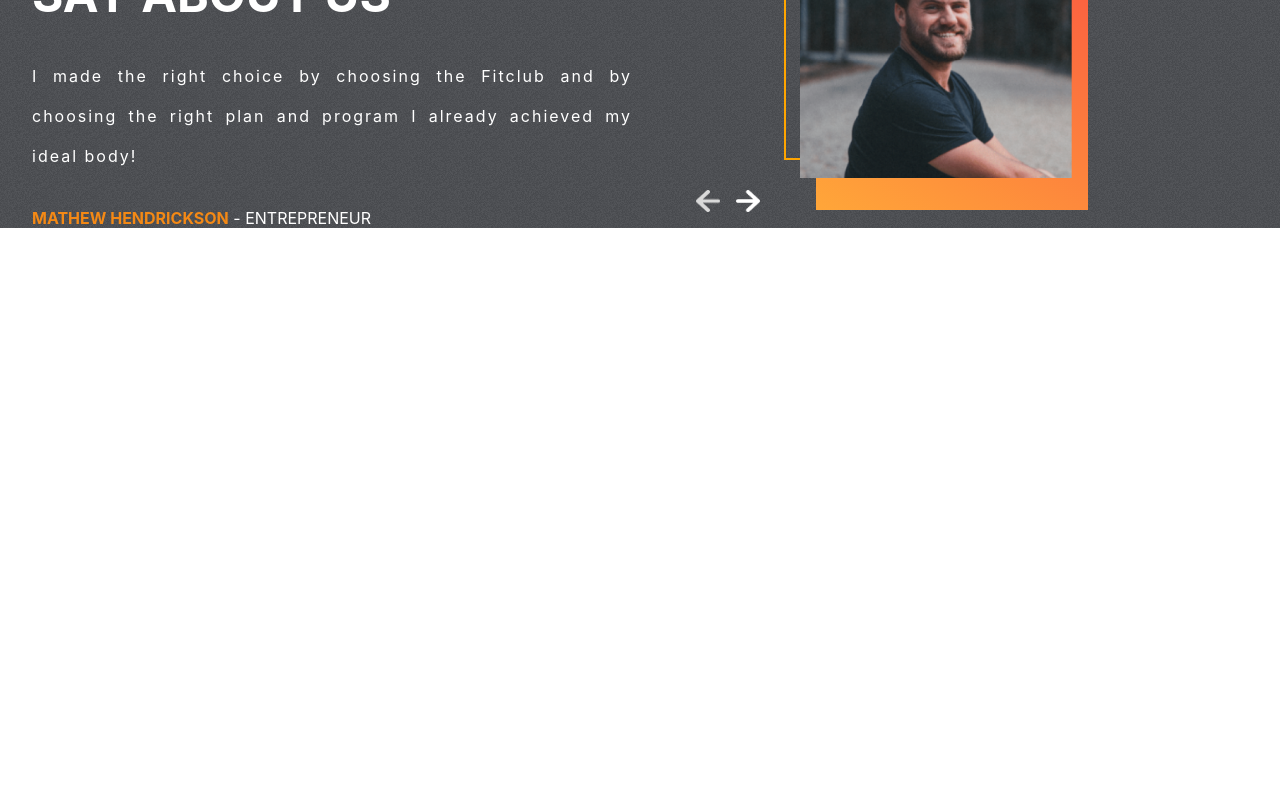
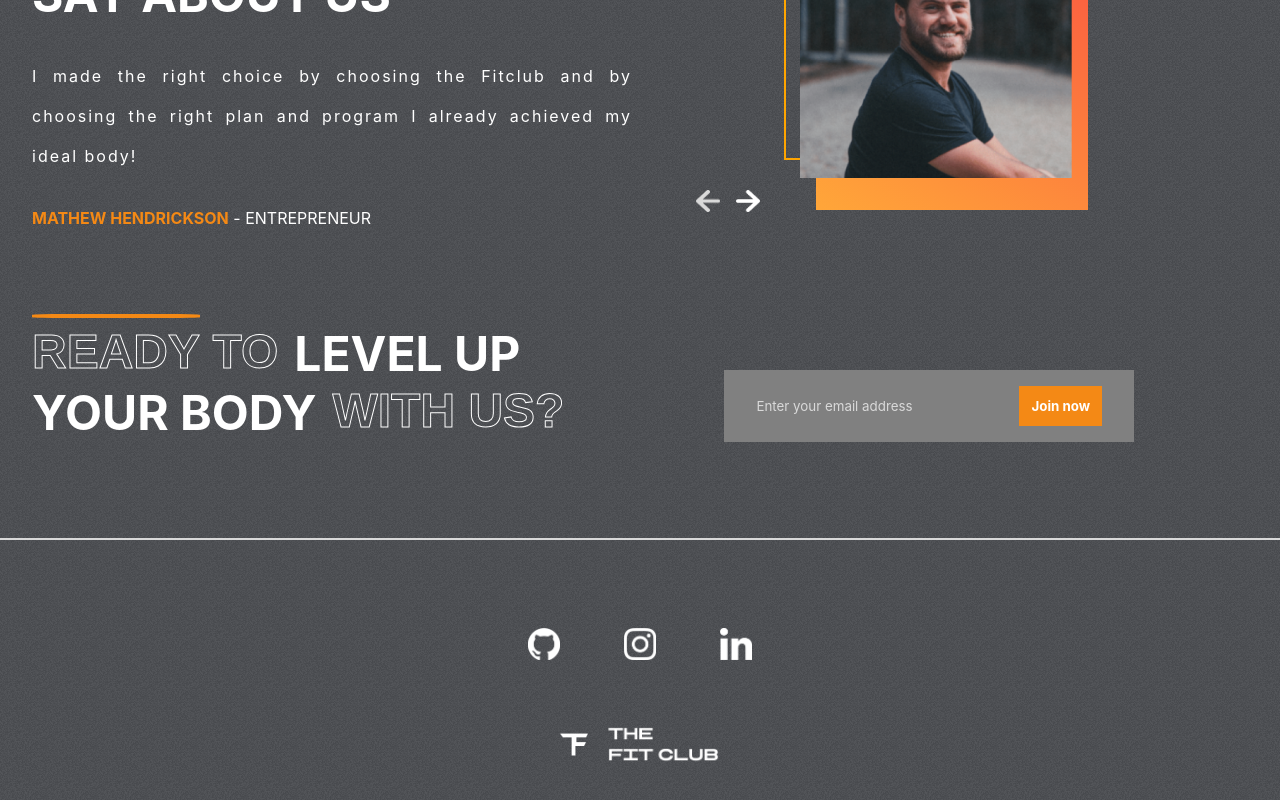
Before and after one commit to HugoPDF5/gym-land, a React (Vite) app: page / in a window 1280 px wide. Shown: the part 2703-3503 px from the top of the page. Before the commit the page ends 2931 px from the top, so only its background shows below. Built offline with nearby package versions, Linux system fonts and the light colour scheme.

Commit message:
feat: adding join and footer sections

```diff
--- a/package.json
+++ b/package.json
@@ -9,6 +9,7 @@
     "preview": "vite preview"
   },
   "dependencies": {
+    "@emailjs/browser": "^3.10.0",
     "react": "^18.2.0",
     "react-dom": "^18.2.0",
     "sass": "^1.60.0"
--- a/src/App.jsx
+++ b/src/App.jsx
@@ -1,5 +1,7 @@
 import './App.scss'
+import Footer from './components/Footer/Footer'
 import Hero from './components/Hero/Hero'
+import Join from './components/Join/Join'
 import Plans from './components/Plans/Plans'
 import Programs from './components/Programs/Programs'
 import Reasons from './components/Reasons/Reasons'
@@ -13,6 +15,8 @@
       <Reasons />
       <Plans />
       <Testimonials />
+      <Join />
+      <Footer />
     </div>
   )
 }
--- /dev/null
+++ b/src/components/Footer/Footer.jsx
@@ -0,0 +1,26 @@
+import React from 'react'
+import './footer.scss'
+import Github from '../../assets/github.png'
+import Instagram from '../../assets/instagram.png'
+import LinkedIn from '../../assets/linkedin.png'
+import Logo from '../../assets/logo.png'
+
+const Footer = () => {
+    return (
+        <div className="footer-container">
+            <hr />
+            <div className="footer">
+                <div className="social-links">
+                    <img src={Github} alt="" />
+                    <img src={Instagram} alt="" />
+                    <img src={LinkedIn} alt="" />
+                </div>
+                <div className="logo">
+                    <img src={Logo} alt="" />
+                </div>
+            </div>
+        </div>
+    )
+}
+
+export default Footer
--- /dev/null
+++ b/src/components/Footer/footer.scss
@@ -0,0 +1,32 @@
+.footer-container {
+    position: relative;
+
+    hr {
+        border: 1px solid var(--lightgray);
+    }
+
+    .footer {
+        padding: 1rem 2rem;
+        display: flex;
+        flex-direction: column;
+        align-items: center;
+        gap: 4rem;
+        justify-content: center;
+        height: 20rem;
+
+        .social-links {
+            display: flex;
+            gap: 4rem;
+
+            img {
+                width: 2rem;
+                height: 2rem;
+                cursor: pointer;
+            }
+
+        }
+        .logo img {
+            width: 10rem;
+        }
+    }
+}
--- /dev/null
+++ b/src/components/Join/Join.jsx
@@ -0,0 +1,42 @@
+import React, { useRef } from 'react'
+import './join.scss'
+import emailjs from '@emailjs/browser'
+
+
+const Join = () => {
+    const form = useRef()
+
+    const sendEmail = (e) => {
+        e.preventDefault();
+
+        emailjs.sendForm('service_alfh9ck', 'template_mz5y9t4', form.current, 'WXSyOpyGqUQ9lNkWA')
+          .then((result) => {
+              console.log(result.text);
+          }, (error) => {
+              console.log(error.text);
+          });
+    }
+  return (
+    <div className="join" id="join-us">
+        <div className="left-j">
+            <hr />
+            <div>
+                <span className='stroke-text'>READY TO</span>
+                <span>LEVEL UP</span>
+            </div>
+            <div>
+                <span>YOUR BODY</span>
+                <span className='stroke-text'>WITH US?</span>
+            </div>
+        </div>
+        <div className="right-j">
+            <form ref={form} action="" className="email-container" onSubmit={sendEmail}>
+                <input type="email" name="user_email" placeholder='Enter your email address' />
+                <button className="btn btn-j">Join now</button>
+            </form>
+        </div>
+    </div>
+  )
+}
+
+export default Join
--- /dev/null
+++ b/src/components/Join/join.scss
@@ -0,0 +1,55 @@
+.join {
+    display: flex;
+    padding: 0 2rem;
+    gap: 10rem;
+
+    .left-j {
+        color: white;
+        font-size: 3rem;
+        font-weight: bold;
+        text-transform: uppercase;
+        position: relative;
+
+        hr {
+            position: absolute;
+            width: 10.5rem;
+            border: 2px solid var(--orange);
+            border-radius: 20%;
+            margin: -10px 0;
+        }
+
+        div {
+            display: flex;
+            gap: 1rem;
+        }
+    }
+
+    .right-j {
+        display: flex;
+        justify-content: center;
+        align-items: flex-end;
+
+        .email-container {
+            display: flex;
+            gap: 3rem;
+            background-color: gray;
+            padding: 1rem 2rem;
+
+            input {
+                background-color: transparent;
+                border: none;
+                outline: none;
+                color: var(--lightgray);
+
+                &::placeholder {
+                    color: var(--lightgray);
+                }
+            }
+
+            .btn-j {
+                background-color: var(--orange);
+                color: white;
+            }
+        }
+    }
+}
```
Also changed, not shown: 1 other file (tests, documents, lock files or other folders).
